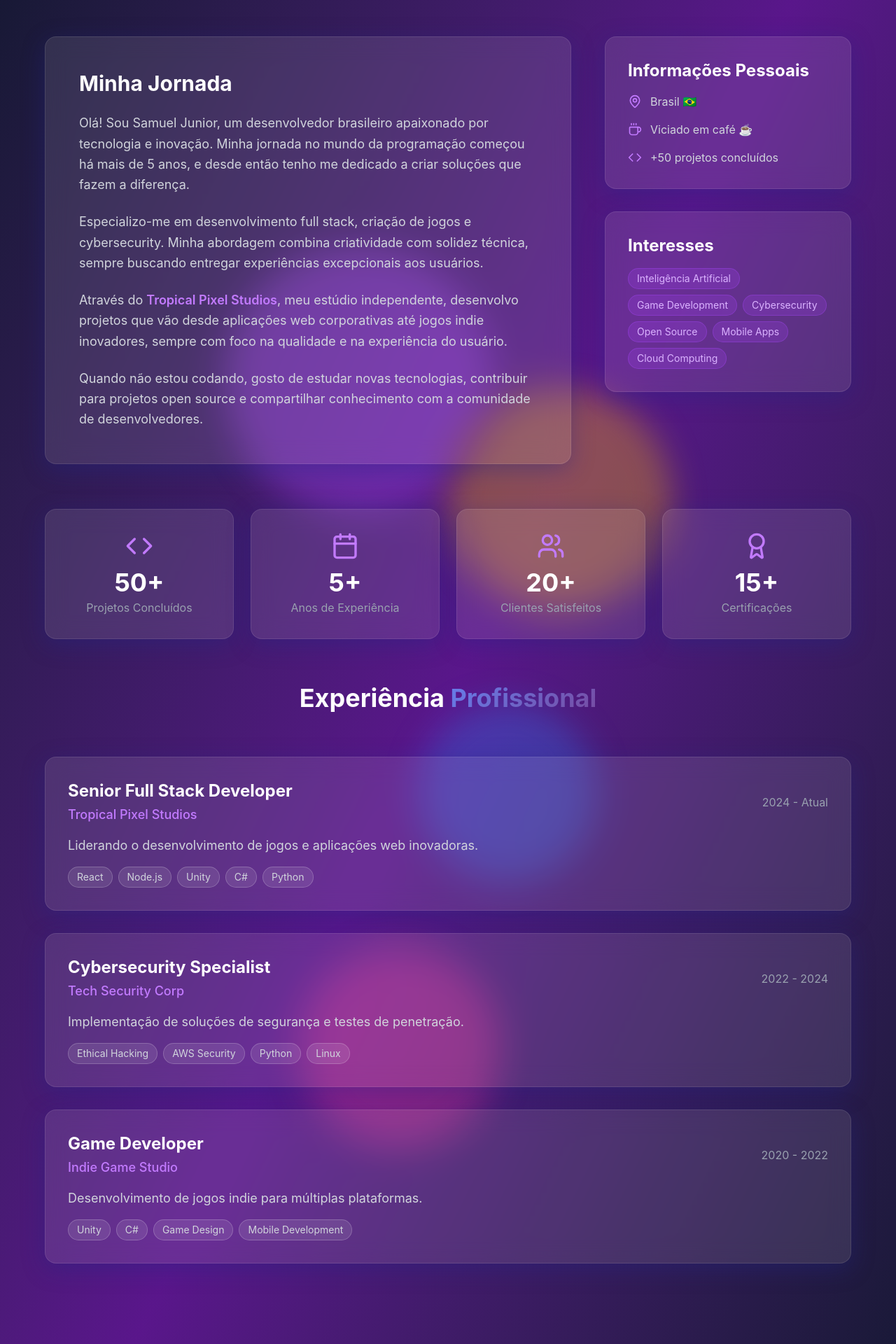
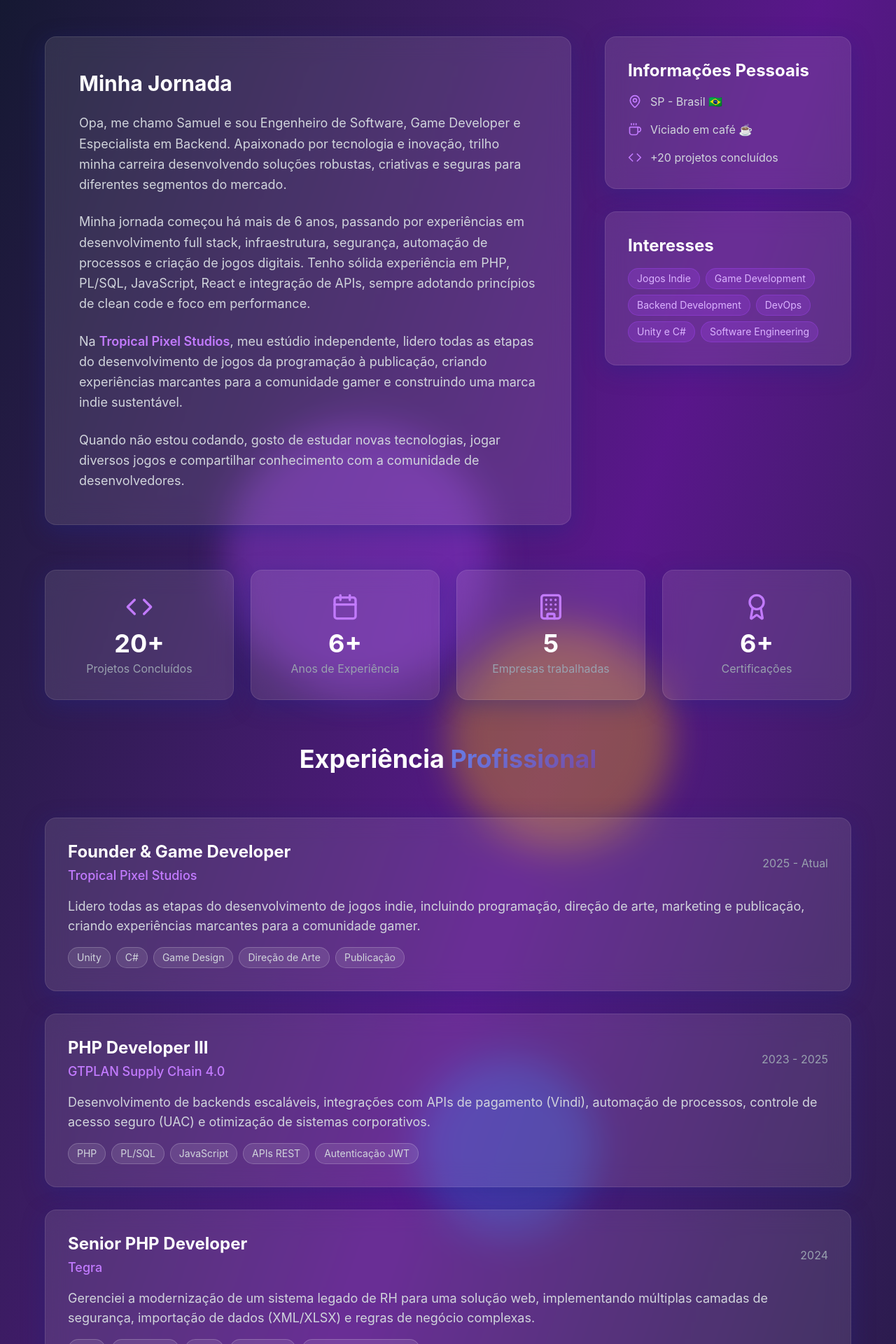
Before and after one commit to Oldp1e/samueljunior.tech, a React (Vite) app in the folder samueljunior-tech/: page /about in a window 1280 px wide. Shown: the part 300-2220 px from the top of the page at 70% size. Built offline with nearby package versions, Linux system fonts and the light colour scheme.

Commit message:
feat: update footer and home page with correct social links, enhance styling, and improve about section content

```diff
--- a/samueljunior-tech/src/components/layout/Footer.jsx
+++ b/samueljunior-tech/src/components/layout/Footer.jsx
@@ -4,22 +4,22 @@ import { Github, Linkedin, Mail, Heart, Coffee } from 'lucide-react'
 const Footer = () => {
   const socialLinks = [
     {
-      href: 'https://github.com',
+      href: 'https://github.com/Oldp1e',
       icon: Github,
       label: 'GitHub',
-      color: 'hover:text-gray-400'
+      color: 'hover:text-white'
     },
     {
-      href: 'https://linkedin.com',
+      href: 'https://www.linkedin.com/in/samuel-lima-analista-ti/',
       icon: Linkedin,
       label: 'LinkedIn',
-      color: 'hover:text-blue-400'
+      color: 'hover:text-white'
     },
     {
-      href: 'mailto:contato@samueljunior.tech',
+      href: 'mailto:samuellima06091999@gmail.com',
       icon: Mail,
       label: 'Email',
-      color: 'hover:text-green-400'
+      color: 'hover:text-white'
     },
   ]
 
@@ -39,7 +39,7 @@ const Footer = () => {
               </motion.div>
               <div>
                 <h3 className="text-lg xl:text-xl font-bold text-white">Samuel Junior</h3>
-                <p className="text-gray-400 text-sm xl:text-base">Full Stack Developer & Game Developer</p>
+                <p className="text-gray-400 text-sm xl:text-base">Software Engineer & Game Developer</p>
               </div>
             </div>
 
@@ -57,7 +57,7 @@ const Footer = () => {
                     animate={{ opacity: 1, y: 0 }}
                     transition={{ delay: index * 0.1 }}
                     whileHover={{ scale: 1.1, y: -2 }}
-                    className={`p-3 glass-light rounded-xl text-gray-400 transition-all duration-300 ${link.color}`}
+                    className={`p-3 glass-light rounded-xl social-icon transition-all duration-300 ${link.color}`}
                   >
                     <Icon className="w-5 h-5" />
                   </motion.a>
--- a/samueljunior-tech/src/index.css
+++ b/samueljunior-tech/src/index.css
@@ -95,15 +95,24 @@
       gap: 3rem;
     }
   }
+
+  /* Custom social icons color */
+  .social-icon {
+    color: #fafafa;
+  }
+
+  .social-icon:hover {
+    color: #ffffff;
+  }
 }
 
 a {
   font-weight: 500;
-  color: #646cff;
+  color: #fafafa;
   text-decoration: inherit;
 }
 a:hover {
-  color: #535bf2;
+  color: #ffffff;
 }
 
 body {
--- a/samueljunior-tech/src/pages/About.jsx
+++ b/samueljunior-tech/src/pages/About.jsx
@@ -1,37 +1,64 @@
 import { motion } from 'framer-motion'
-import { Calendar, MapPin, Coffee, Code, Award, Users } from 'lucide-react'
+import { Calendar, MapPin, Coffee, Code, Award, Users, Building } from 'lucide-react'
 import Card from '../components/ui/Card'
 
 const About = () => {
-  const experiences = [
+ const experiences = [
     {
-      year: '2024 - Atual',
-      title: 'Senior Full Stack Developer',
+      year: '2025 - Atual',
+      title: 'Founder & Game Developer',
       company: 'Tropical Pixel Studios',
-      description: 'Liderando o desenvolvimento de jogos e aplicações web inovadoras.',
-      skills: ['React', 'Node.js', 'Unity', 'C#', 'Python']
+      description:
+        'Lidero todas as etapas do desenvolvimento de jogos indie, incluindo programação, direção de arte, marketing e publicação, criando experiências marcantes para a comunidade gamer.',
+      skills: ['Unity', 'C#', 'Game Design', 'Direção de Arte', 'Publicação']
     },
     {
-      year: '2022 - 2024',
-      title: 'Cybersecurity Specialist',
-      company: 'Tech Security Corp',
-      description: 'Implementação de soluções de segurança e testes de penetração.',
-      skills: ['Ethical Hacking', 'AWS Security', 'Python', 'Linux']
+      year: '2023 - 2025',
+      title: 'PHP Developer III',
+      company: 'GTPLAN Supply Chain 4.0',
+      description:
+        'Desenvolvimento de backends escaláveis, integrações com APIs de pagamento (Vindi), automação de processos, controle de acesso seguro (UAC) e otimização de sistemas corporativos.',
+      skills: ['PHP', 'PL/SQL', 'JavaScript', 'APIs REST', 'Autenticação JWT']
     },
     {
-      year: '2020 - 2022',
-      title: 'Game Developer',
-      company: 'Indie Game Studio',
-      description: 'Desenvolvimento de jogos indie para múltiplas plataformas.',
-      skills: ['Unity', 'C#', 'Game Design', 'Mobile Development']
+      year: '2024',
+      title: 'Senior PHP Developer',
+      company: 'Tegra',
+      description:
+        'Gerenciei a modernização de um sistema legado de RH para uma solução web, implementando múltiplas camadas de segurança, importação de dados (XML/XLSX) e regras de negócio complexas.',
+      skills: ['PHP', 'Scriptcase', 'JWT', 'MD5 Hash', 'Importação de Dados']
+    },
+    {
+      year: '2020 - 2021',
+      title: 'Analista de TI Junior / Desenvolvedor Full Stack',
+      company: 'Brand Têxtil',
+      description:
+        'Atuei em infraestrutura, suporte, segurança de rede (PFsense), virtualização e desenvolvimento de soluções web internas usando PHP, MySQL e JavaScript.',
+      skills: ['Infraestrutura', 'PHP', 'MySQL', 'JavaScript', 'PFsense']
+    },
+    {
+      year: '2019 - 2020',
+      title: 'Analista de Redes Jr / Desenvolvedor WEB Full Stack',
+      company: 'Tecelagem Panamericana',
+      description:
+        'Responsável por suporte técnico, manutenção de hardware/software, rotinas de backup e desenvolvimento de soluções web para demandas internas.',
+      skills: ['Redes', 'PHP', 'MySQL', 'Suporte Técnico']
+    },
+    {
+      year: '2018 - 2019',
+      title: 'Professor de TI',
+      company: 'Microlins',
+      description:
+        'Ministrei aulas de informática e gestão empresarial para alunos de diferentes idades, elaborando conteúdos e treinamentos técnicos.',
+      skills: ['Docência', 'Informática', 'Gestão Empresarial', 'Comunicação']
     }
   ]
 
   const stats = [
-    { number: '50+', label: 'Projetos Concluídos', icon: Code },
-    { number: '5+', label: 'Anos de Experiência', icon: Calendar },
-    { number: '20+', label: 'Clientes Satisfeitos', icon: Users },
-    { number: '15+', label: 'Certificações', icon: Award }
+    { number: '20+', label: 'Projetos Concluídos', icon: Code },
+    { number: '6+', label: 'Anos de Experiência', icon: Calendar },
+    { number: '5', label: 'Empresas trabalhadas', icon: Building },
+    { number: '6+', label: 'Certificações', icon: Award }
   ]
 
   return (
@@ -67,24 +94,19 @@ const About = () => {
                 <h2 className="text-2xl xl:text-3xl font-bold text-white mb-6">Minha Jornada</h2>
                 <div className="space-y-6 text-gray-300 leading-relaxed text-base xl:text-lg">
                   <p>
-                    Olá! Sou Samuel Junior, um desenvolvedor brasileiro apaixonado por tecnologia
-                    e inovação. Minha jornada no mundo da programação começou há mais de 5 anos,
-                    e desde então tenho me dedicado a criar soluções que fazem a diferença.
+                    Opa, me chamo Samuel e sou Engenheiro de Software, Game Developer e Especialista em Backend.
+                    Apaixonado por tecnologia e inovação, trilho minha carreira desenvolvendo soluções robustas, criativas e seguras para diferentes segmentos do mercado.
                   </p>
                   <p>
-                    Especializo-me em desenvolvimento full stack, criação de jogos e cybersecurity.
-                    Minha abordagem combina criatividade com solidez técnica, sempre buscando
-                    entregar experiências excepcionais aos usuários.
+                    Minha jornada começou há mais de 6 anos, passando por experiências em desenvolvimento full stack, infraestrutura, segurança, automação de processos e
+                    criação de jogos digitais. Tenho sólida experiência em PHP, PL/SQL, JavaScript, React e integração de APIs,
+                    sempre adotando princípios de clean code e foco em performance.
+                  </p>
+                  <p>Na <span className="text-purple-400 font-semibold">Tropical Pixel Studios</span>, meu estúdio independente, lidero todas as etapas do desenvolvimento de jogos da programação à publicação,
+                  criando experiências marcantes para a comunidade gamer e construindo uma marca indie sustentável.
                   </p>
                   <p>
-                    Através do <span className="text-purple-400 font-semibold">Tropical Pixel Studios</span>,
-                    meu estúdio independente, desenvolvo projetos que vão desde aplicações web
-                    corporativas até jogos indie inovadores, sempre com foco na qualidade e na
-                    experiência do usuário.
-                  </p>
-                  <p>
-                    Quando não estou codando, gosto de estudar novas tecnologias, contribuir
-                    para projetos open source e compartilhar conhecimento com a comunidade de
+                    Quando não estou codando, gosto de estudar novas tecnologias, jogar diversos jogos e compartilhar conhecimento com a comunidade de
                     desenvolvedores.
                   </p>
                 </div>
@@ -103,7 +125,7 @@ const About = () => {
                 <div className="space-y-4">
                   <div className="flex items-center space-x-3 text-gray-300">
                     <MapPin className="w-5 h-5 text-purple-400" />
-                    <span>Brasil 🇧🇷</span>
+                    <span>SP - Brasil 🇧🇷</span>
                   </div>
                   <div className="flex items-center space-x-3 text-gray-300">
                     <Coffee className="w-5 h-5 text-purple-400" />
@@ -111,7 +133,7 @@ const About = () => {
                   </div>
                   <div className="flex items-center space-x-3 text-gray-300">
                     <Code className="w-5 h-5 text-purple-400" />
-                    <span>+50 projetos concluídos</span>
+                    <span>+20 projetos concluídos</span>
                   </div>
                 </div>
               </Card>
@@ -120,12 +142,12 @@ const About = () => {
                 <h3 className="text-xl xl:text-2xl font-bold text-white mb-4">Interesses</h3>
                 <div className="flex flex-wrap gap-2">
                   {[
-                    'Inteligência Artificial',
+                    'Jogos Indie',
                     'Game Development',
-                    'Cybersecurity',
-                    'Open Source',
-                    'Mobile Apps',
-                    'Cloud Computing'
+                    'Backend Development',
+                    'DevOps',
+                    'Unity e C#',
+                    'Software Engineering',
                   ].map((interest, index) => (
                     <motion.span
                       key={interest}
--- a/samueljunior-tech/src/pages/Home.jsx
+++ b/samueljunior-tech/src/pages/Home.jsx
@@ -1,32 +1,35 @@
 import { motion } from 'framer-motion'
-import { ArrowRight, Download, Github, Linkedin, Play, Code, Gamepad2, Shield, Server } from 'lucide-react'
+import { useNavigate } from 'react-router-dom'
+import { ArrowRight, Download, Github, Linkedin, Play, Code, Gamepad2, Shield, Server, Database, Cog } from 'lucide-react'
 import Button from '../components/ui/Button'
 import Card from '../components/ui/Card'
 
 const Home = () => {
+  const navigate = useNavigate()
+
   const skills = [
     {
       icon: Code,
       title: 'Full Stack Development',
-      description: 'React, Node.js, Python, TypeScript',
+      description: 'React, Node.js, PHP, Scriptcase, jQuery, TypeScript, JavaScript, CSS',
       color: 'from-blue-500 to-cyan-500'
     },
     {
       icon: Gamepad2,
       title: 'Game Development',
-      description: 'Unity, C#, Game Design',
+      description: 'Unity, C#, Game Design, Direção de Arte, Publicação, Marketing, Liderança de Equipe',
       color: 'from-purple-500 to-pink-500'
     },
     {
       icon: Shield,
-      title: 'Cybersecurity',
-      description: 'Ethical Hacking, Penetration Testing',
+      title: 'Security & Infrastructure',
+      description: 'UAC, Segurança de API, Firewall (PFsense), Windows Server, Hyper-V, Virtualização, Active Directory, FreeNAS, Monitoramento de Rede',
       color: 'from-red-500 to-orange-500'
     },
     {
-      icon: Server,
-      title: 'Infrastructure',
-      description: 'AWS, Docker, DevOps',
+      icon: Cog,
+      title: 'Backend & API Engineering',
+      description: 'PHP, PL/SQL, MySQL, Oracle, REST APIs, OAuth, JWT, Payment Gateways, Microservices, Monoliths',
       color: 'from-green-500 to-teal-500'
     }
   ]
@@ -77,15 +80,15 @@ const Home = () => {
                 variants={itemVariants}
                 className="text-xl md:text-2xl xl:text-3xl text-gray-300 max-w-4xl mx-auto"
               >
-                Full Stack Developer, Game Developer e Especialista em Cybersecurity
+                Engenheiro de Software, Game Developer e Especialista em Backend
               </motion.p>
 
               <motion.p
                 variants={itemVariants}
                 className="text-lg xl:text-xl text-gray-400 max-w-3xl mx-auto"
               >
-                Criando experiências digitais inovadoras e soluções tecnológicas robustas
-                através do <span className="text-purple-400 font-semibold">Tropical Pixel Studios</span>
+                Criando experiências digitais inovadoras e divertidas
+                através do meu estúdio <span className="text-purple-400 font-semibold">Tropical Pixel Studios</span>
               </motion.p>
             </motion.div>
 
@@ -94,7 +97,11 @@ const Home = () => {
               variants={itemVariants}
               className="flex flex-col sm:flex-row items-center justify-center space-y-4 sm:space-y-0 sm:space-x-6"
             >
-              <Button size="lg" className="group">
+              <Button
+                size="lg"
+                className="group"
+                onClick={() => navigate('/projects')}
+              >
                 <span className="flex items-center space-x-2">
                   <span>Ver Projetos</span>
                   <ArrowRight className="w-5 h-5 group-hover:translate-x-1 transition-transform" />
@@ -115,9 +122,9 @@ const Home = () => {
               className="flex items-center justify-center space-x-6"
             >
               {[
-                { icon: Github, href: 'https://github.com', label: 'GitHub' },
-                { icon: Linkedin, href: 'https://linkedin.com', label: 'LinkedIn' },
-                { icon: Play, href: 'https://youtube.com', label: 'YouTube' }
+                { icon: Github, href: 'https://github.com/Oldp1e', label: 'GitHub' },
+                { icon: Linkedin, href: 'https://www.linkedin.com/in/samuel-lima-analista-ti/', label: 'LinkedIn' },
+                { icon: Play, href: 'https://youtube.com/oldp1e', label: 'YouTube' }
               ].map((social, index) => {
                 const Icon = social.icon
                 return (
@@ -127,7 +134,7 @@ const Home = () => {
                     target="_blank"
                     rel="noopener noreferrer"
                     whileHover={{ scale: 1.1, y: -2 }}
-                    className="p-3 glass-light rounded-xl text-gray-400 hover:text-white transition-colors"
+                    className="p-3 glass-light rounded-xl social-icon transition-colors"
                   >
                     <Icon className="w-6 h-6" />
                   </motion.a>
@@ -201,7 +208,11 @@ const Home = () => {
               <p className="text-gray-400 text-lg xl:text-xl mb-8 xl:mb-12 max-w-3xl mx-auto">
                 Vamos conversar sobre seu próximo projeto e criar algo incrível juntos
               </p>
-              <Button size="lg" className="group xl:text-lg xl:px-10 xl:py-5">
+              <Button
+                size="lg"
+                className="group xl:text-lg xl:px-10 xl:py-5"
+                onClick={() => navigate('/contact')}
+              >
                 <span className="flex items-center space-x-2">
                   <span>Vamos Conversar</span>
                   <ArrowRight className="w-5 h-5 xl:w-6 xl:h-6 group-hover:translate-x-1 transition-transform" />
```
